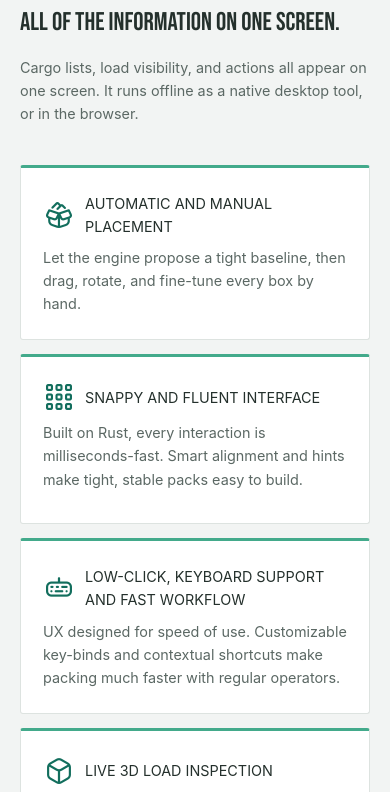
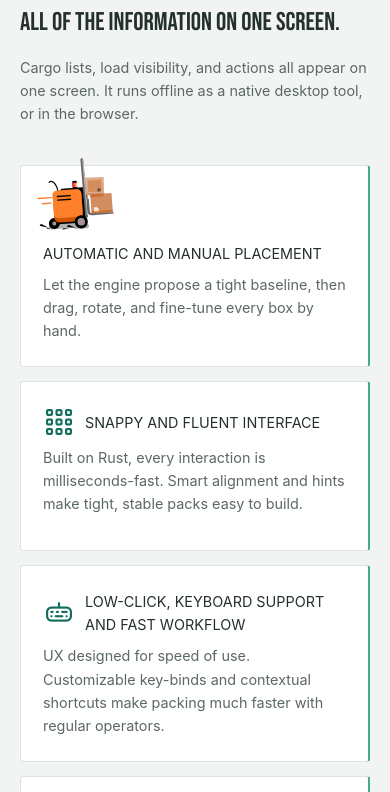
Before and after one commit to Aimeric-Clement/cargo_packing_website, a website: page en/index.html in a window 390 px wide. Shown: the part 980-1772 px from the top of the page. Drawn offline with nearby package versions, Linux system fonts and the light colour scheme.

Commit message:
added illustration

```diff
--- a/css/style.css
+++ b/css/style.css
@@ -442,13 +442,17 @@ body[data-page="about"] .main-nav a[href="about.html"] {
 .feature-card {
   background: var(--c-white);
   border: 1px solid var(--c-line);
-  border-top: 3px solid var(--c-primary-light);
   border-radius: var(--radius);
   padding: 24px 22px;
-  transition: transform 0.15s ease, box-shadow 0.15s ease;
+  transition: transform 0.10s ease, box-shadow 0.15s ease, border-right-width 0.35s ease;
+  border-right: 2px solid var(--c-primary-light);
   min-height: 170px;
 }
-.feature-card:hover { transform: translateY(-2px); box-shadow: var(--shadow); }
+.feature-card:hover {
+    transform: translateY(-2px) translateZ(2px);
+    box-shadow: var(--shadow);
+    border-right-width: 12px;
+  }
 .feature-card .feature-head {
   display: flex;
   align-items: center;
@@ -479,6 +483,20 @@ body[data-page="about"] .main-nav a[href="about.html"] {
 .feature-card .ic i::before {
   display: block;
   line-height: 1;
+}
+/* special case: illustration spills past the card's top/left edge instead of sitting in the icon slot */
+.feature-card--illustrated {
+  position: relative;
+  overflow: visible;
+  padding-left: 108px;
+}
+.feature-card--illustrated .feature-illustration {
+  position: absolute;
+  top: -10px;
+  left: -18px;
+  width: 116px;
+  height: 116px;
+  transform: rotate(-4deg);
 }
 .feature-card h3 {
   font-family: var(--font-body);
@@ -859,6 +877,17 @@ body[data-page="about"] .main-nav a[href="about.html"] {
 
   .feature-strip { padding: 40px 0; }
   .feature-grid { grid-template-columns: 1fr; gap: 14px; }
+  /* stacked cards sit too close for the illustration to spill upward without overlap */
+  .feature-card--illustrated {
+    padding-left: 22px;
+    padding-top: 76px;
+  }
+  .feature-card--illustrated .feature-illustration {
+    top: -10px;
+    left: 16px;
+    width: 76px;
+    height: 76px;
+  }
 
   .showcase { padding: 56px 0; }
   .showcase-row, .showcase-row.reverse {
--- a/en/index.html
+++ b/en/index.html
@@ -84,11 +84,9 @@
         </div>
 
         <div class="feature-grid">
-          <div class="feature-card">
+          <div class="feature-card feature-card--illustrated">
+            <img class="feature-illustration" src="../assets/illustrations/automatic-forklift.svg" alt="" aria-hidden="true">
             <div class="feature-head">
-              <div class="ic">
-                <i class="fi-rr-box-open-full" aria-hidden="true"></i>
-              </div>
               <h3>Automatic and manual placement</h3>
             </div>
             <p>Let the engine propose a tight baseline, then drag, rotate, and fine-tune every box by hand.</p>
```
Also changed, not shown: fr/index.html (+2 -4 lines), notes/about.txt (added, +8 -0 lines), notes/points-to-get-across.txt (added, +8 -0 lines), points-to-get-across.txt (deleted, +0 -8 lines), templates/index.html (+2 -4 lines), assets/decorative/box_a_50.svg (deleted), assets/decorative/box_b_50.svg (deleted), assets/decorative/box_c_50.svg (deleted), assets/illustrations/automatic-forklift.svg (added).
